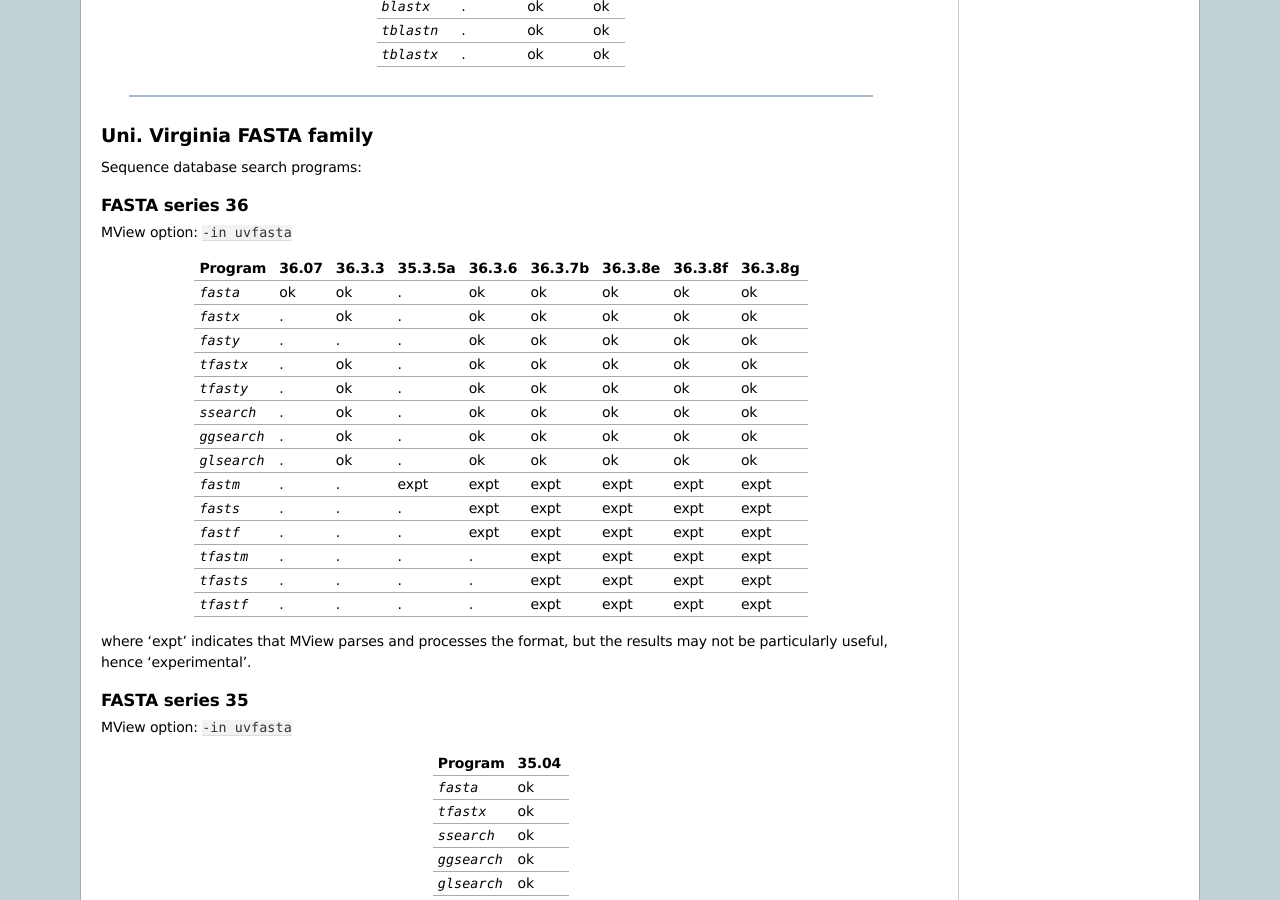
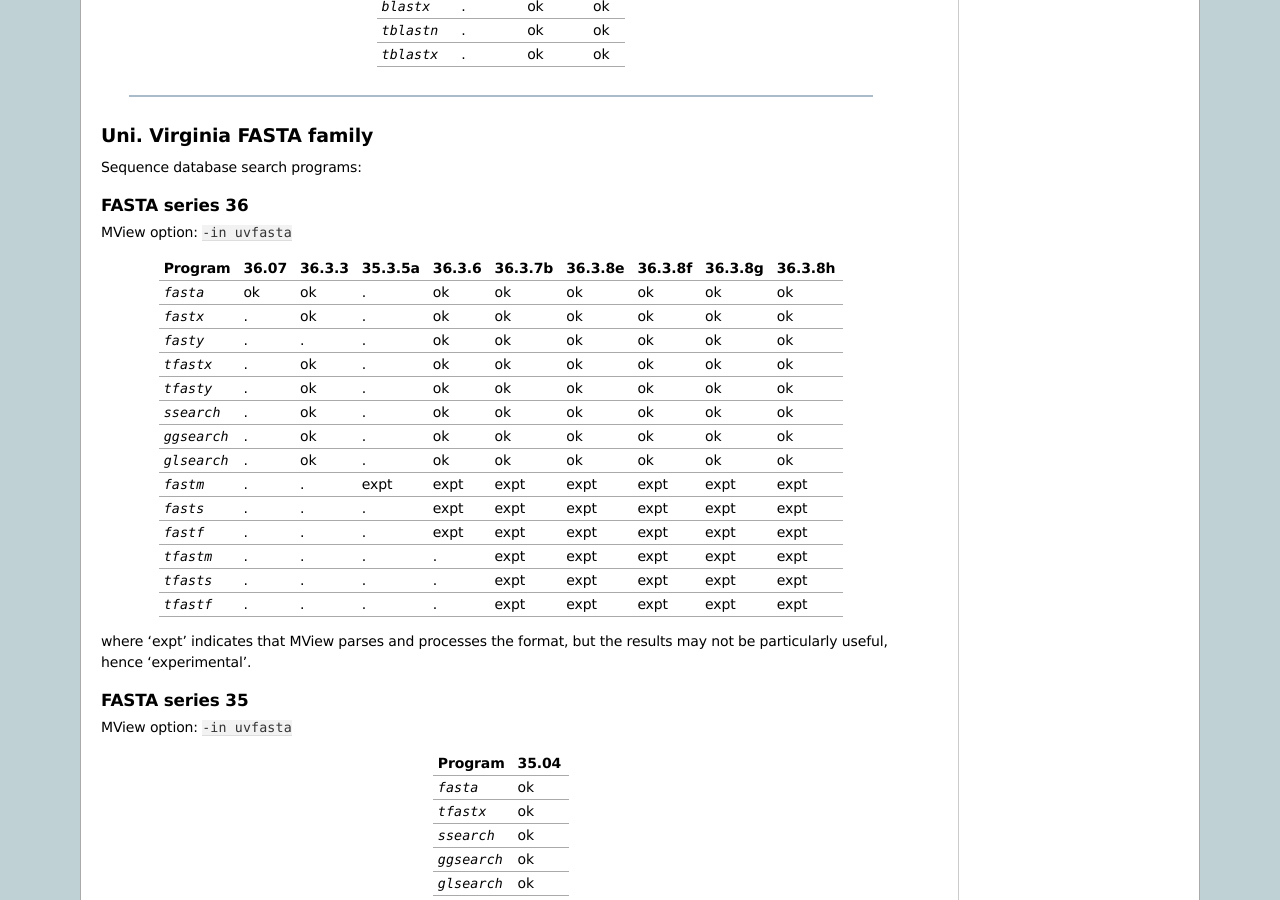
Before and after one commit to desmid/mview, a Sphinx documentation site: the page built from doc/Sphinx/source/manual/formats_in.rst, in a window 1280 px wide and 900 px high, scrolled down 2757 px. Built offline with Sphinx 7.4.7, drawn with Linux system fonts in a browser that asks for light colours; some of the changed text lies outside the part shown.

Commit message:
manual: add blast 2.9.0+, fasta 36.3.8h

```diff
--- a/doc/Sphinx/source/manual/formats_in.rst
+++ b/doc/Sphinx/source/manual/formats_in.rst
@@ -27,29 +27,29 @@
 
 MView option: ``-in blast`` (with the default BLAST format)
 
- ========== ======= ======= ======= ====== ====== ====== ====== ====== ======
- Program    2.2.25+ 2.2.28+ 2.2.31+ 2.3.0+ 2.4.0+ 2.5.0+ 2.6.0+ 2.7.1+ 2.8.1+
- ========== ======= ======= ======= ====== ====== ====== ====== ====== ======
- `blastp`   ok      ok      ok      ok     ok     ok     ok     ok     ok
- `blastn`   ok      ok      ok      ok     ok     ok     ok     ok     ok
- `blastx`   .       ok      ok      ok     ok     ok     ok     ok     ok
- `tblastn`  .       ok      ok      ok     ok     ok     ok     ok     ok
- `tblastx`  .       ok      ok      ok     ok     ok     ok     ok     ok
- `psiblast` .       ok      ok      ok     ok     ok     ok     ok     ok
- ========== ======= ======= ======= ====== ====== ====== ====== ====== ======
+ ========== ======= ======= ======= ====== ====== ====== ====== ====== ====== ======
+ Program    2.2.25+ 2.2.28+ 2.2.31+ 2.3.0+ 2.4.0+ 2.5.0+ 2.6.0+ 2.7.1+ 2.8.1+ 2.9.0+
+ ========== ======= ======= ======= ====== ====== ====== ====== ====== ====== ======
+ `blastp`   ok      ok      ok      ok     ok     ok     ok     ok     ok     ok
+ `blastn`   ok      ok      ok      ok     ok     ok     ok     ok     ok     ok
+ `blastx`   .       ok      ok      ok     ok     ok     ok     ok     ok     ok
+ `tblastn`  .       ok      ok      ok     ok     ok     ok     ok     ok     ok
+ `tblastx`  .       ok      ok      ok     ok     ok     ok     ok     ok     ok
+ `psiblast` .       ok      ok      ok     ok     ok     ok     ok     ok     ok
+ ========== ======= ======= ======= ====== ====== ====== ====== ====== ====== ======
 
 MView option: ``-in blast`` (with `-outfmt 7` tabular BLAST format)
 
- ========== ======= ======= ====== ====== ====== ====== ====== ======
- Program    2.2.28+ 2.2.31+ 2.3.0+ 2.4.0+ 2.5.0+ 2.6.0+ 2.7.1+ 2.8.1+
- ========== ======= ======= ====== ====== ====== ====== ====== ======
- `blastp`   ok      ok      ok     ok     ok     ok     ok     ok
- `blastn`   ok      ok      ok     ok     ok     ok     ok     ok
- `blastx`   ok      ok      ok     ok     ok     ok     ok     ok
- `tblastn`  ok      ok      ok     ok     ok     ok     ok     ok
- `tblastx`  ok      ok      ok     ok     ok     ok     ok     ok
- `psiblast` ok      ok      ok     ok     ok     ok     ok     ok
- ========== ======= ======= ====== ====== ====== ====== ====== ======
+ ========== ======= ======= ====== ====== ====== ====== ====== ====== ======
+ Program    2.2.28+ 2.2.31+ 2.3.0+ 2.4.0+ 2.5.0+ 2.6.0+ 2.7.1+ 2.8.1+ 2.9.0+
+ ========== ======= ======= ====== ====== ====== ====== ====== ====== ======
+ `blastp`   ok      ok      ok     ok     ok     ok     ok     ok     ok
+ `blastn`   ok      ok      ok     ok     ok     ok     ok     ok     ok
+ `blastx`   ok      ok      ok     ok     ok     ok     ok     ok     ok
+ `tblastn`  ok      ok      ok     ok     ok     ok     ok     ok     ok
+ `tblastx`  ok      ok      ok     ok     ok     ok     ok     ok     ok
+ `psiblast` ok      ok      ok     ok     ok     ok     ok     ok     ok
+ ========== ======= ======= ====== ====== ====== ====== ====== ====== ======
 
 The main `-outfmt 7` fields or columns recognised by MView are:
 
@@ -198,24 +198,24 @@
 
 MView option: ``-in uvfasta``
 
- ========== ===== ====== ======= ====== ======= ======= ======= =======
- Program    36.07 36.3.3 35.3.5a 36.3.6 36.3.7b 36.3.8e 36.3.8f 36.3.8g
- ========== ===== ====== ======= ====== ======= ======= ======= =======
- `fasta`    ok    ok     .       ok     ok      ok      ok      ok
- `fastx`    .     ok     .       ok     ok      ok      ok      ok
- `fasty`    .     .      .       ok     ok      ok      ok      ok
- `tfastx`   .     ok     .       ok     ok      ok      ok      ok
- `tfasty`   .     ok     .       ok     ok      ok      ok      ok
- `ssearch`  .     ok     .       ok     ok      ok      ok      ok
- `ggsearch` .     ok     .       ok     ok      ok      ok      ok
- `glsearch` .     ok     .       ok     ok      ok      ok      ok
- `fastm`    .     .      expt    expt   expt    expt    expt    expt
- `fasts`    .     .      .       expt   expt    expt    expt    expt
- `fastf`    .     .      .       expt   expt    expt    expt    expt
- `tfastm`   .     .      .       .      expt    expt    expt    expt
- `tfasts`   .     .      .       .      expt    expt    expt    expt
- `tfastf`   .     .      .       .      expt    expt    expt    expt
- ========== ===== ====== ======= ====== ======= ======= ======= =======
+ ========== ===== ====== ======= ====== ======= ======= ======= ======= =======
+ Program    36.07 36.3.3 35.3.5a 36.3.6 36.3.7b 36.3.8e 36.3.8f 36.3.8g 36.3.8h
+ ========== ===== ====== ======= ====== ======= ======= ======= ======= =======
+ `fasta`    ok    ok     .       ok     ok      ok      ok      ok      ok
+ `fastx`    .     ok     .       ok     ok      ok      ok      ok      ok
+ `fasty`    .     .      .       ok     ok      ok      ok      ok      ok
+ `tfastx`   .     ok     .       ok     ok      ok      ok      ok      ok
+ `tfasty`   .     ok     .       ok     ok      ok      ok      ok      ok
+ `ssearch`  .     ok     .       ok     ok      ok      ok      ok      ok
+ `ggsearch` .     ok     .       ok     ok      ok      ok      ok      ok
+ `glsearch` .     ok     .       ok     ok      ok      ok      ok      ok
+ `fastm`    .     .      expt    expt   expt    expt    expt    expt    expt
+ `fasts`    .     .      .       expt   expt    expt    expt    expt    expt
+ `fastf`    .     .      .       expt   expt    expt    expt    expt    expt
+ `tfastm`   .     .      .       .      expt    expt    expt    expt    expt
+ `tfasts`   .     .      .       .      expt    expt    expt    expt    expt
+ `tfastf`   .     .      .       .      expt    expt    expt    expt    expt
+ ========== ===== ====== ======= ====== ======= ======= ======= ======= =======
 
 where 'expt' indicates that MView parses and processes the format, but the
 results may not be particularly useful, hence 'experimental'.
```
Also changed, not shown: 6 other files.
